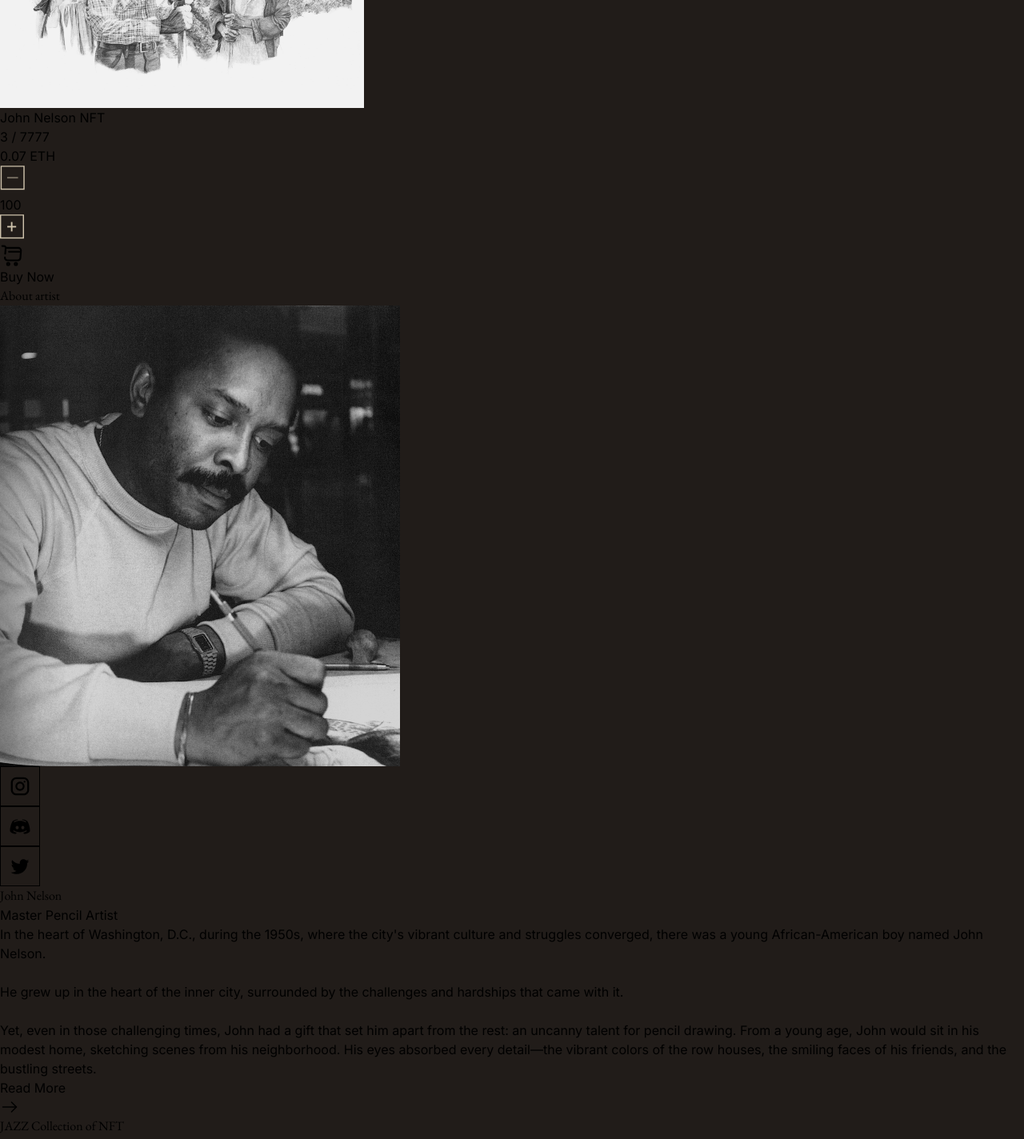
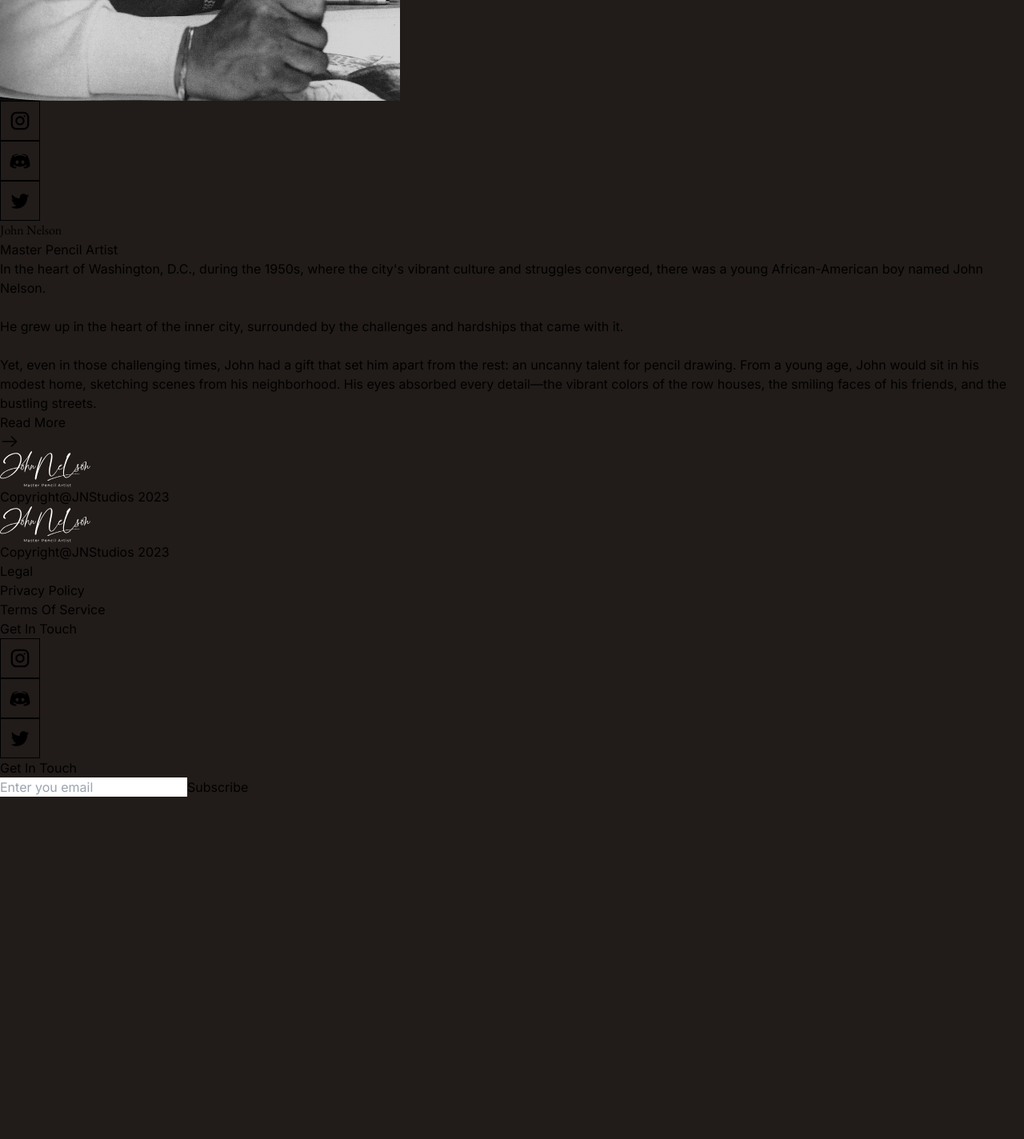
Before and after one commit to solutionwizard928/Art-Museum-NFT-Frontend, a React (Vite) app: page / in a window 1280 px wide. Shown: the part 700-2124 px from the top of the page at 80% size. After the commit the page ends 1696 px from the top, so only its background shows below. Built offline with nearby package versions, Linux system fonts and the light colour scheme.

Commit message:
Update Main.jsx

```diff
--- a/src/pages/Home/Main.jsx
+++ b/src/pages/Home/Main.jsx
@@ -9,13 +9,13 @@ import Faq from "./Faq";
 const Main = () => {
   return (
     <>
-      <Hero />
+      {/* <Hero /> */}
       <About />
-      <Jazz />
+      {/* <Jazz />
       <Art />
       <Vacation />
       <Gallery />
-      <Faq />
+      <Faq /> */}
     </>
   );
 };
```
